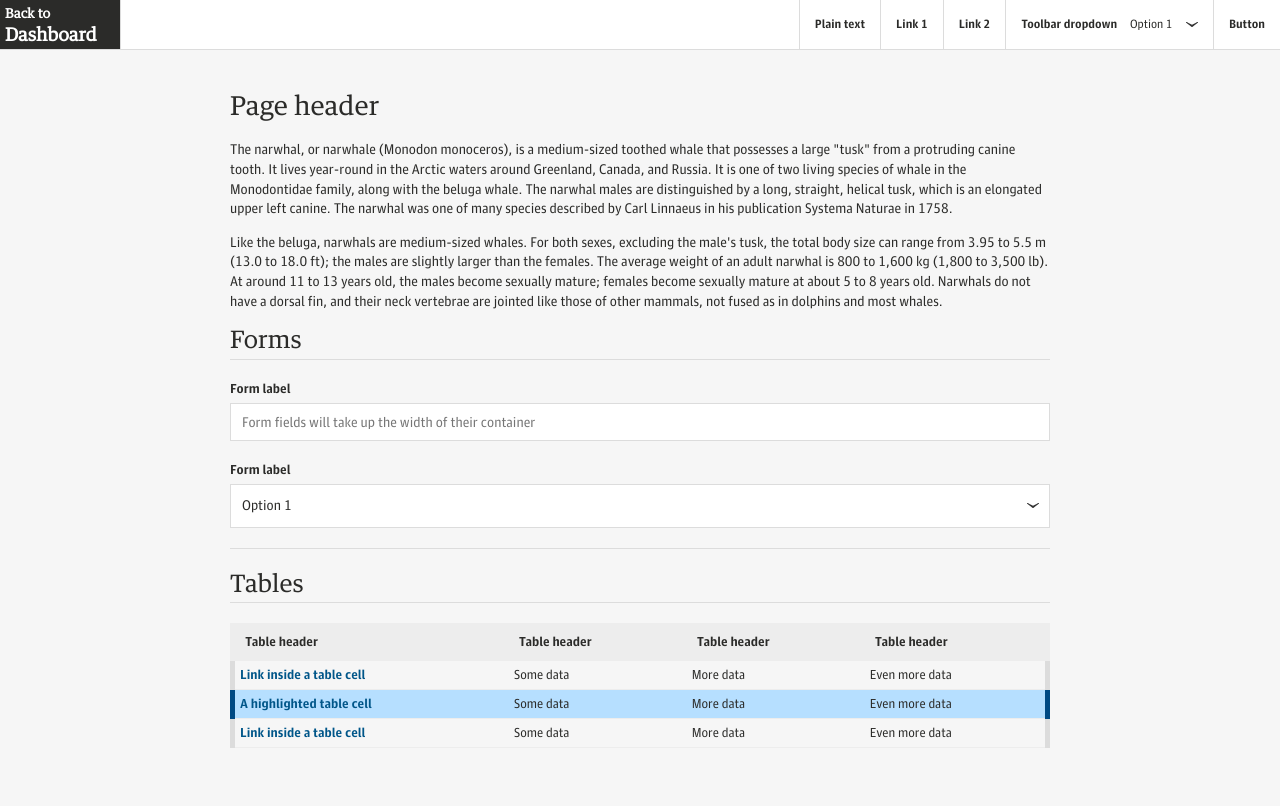
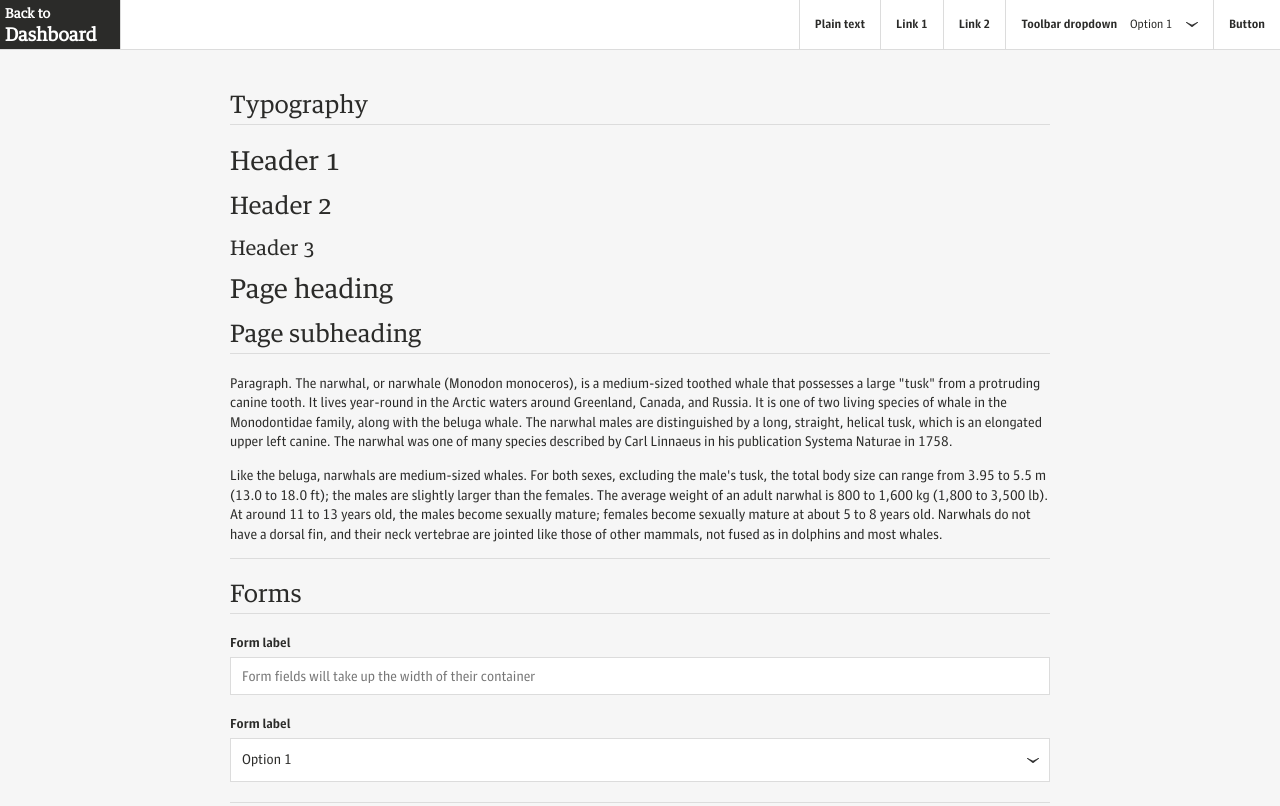
Before and after one commit to guardian/tools-boilerplate, a website: page index.html in a window 1280 px wide. Shown: the top 806 px of the page. Drawn offline with nearby package versions, Linux system fonts and the light colour scheme; files that its build step writes are made by us from their sources.

Commit message:
add type section

```diff
--- a/index.html
+++ b/index.html
@@ -56,11 +56,22 @@
     <div class="page">
 
       <main class="container" role="main">
-        <h1 class="page__heading">Page header</h1>
-        <p class="paragraph">The narwhal, or narwhale (Monodon monoceros), is a medium-sized toothed whale that possesses a large "tusk" from a protruding canine tooth. It lives year-round in the Arctic waters around Greenland, Canada, and Russia. It is one of two living species of whale in the Monodontidae family, along with the beluga whale. The narwhal males are distinguished by a long, straight, helical tusk, which is an elongated upper left canine. The narwhal was one of many species described by Carl Linnaeus in his publication Systema Naturae in 1758.</p>
 
-        <p class="paragraph">Like the beluga, narwhals are medium-sized whales. For both sexes, excluding the male's tusk, the total body size can range from 3.95 to 5.5 m (13.0 to 18.0 ft); the males are slightly larger than the females. The average weight of an adult narwhal is 800 to 1,600 kg (1,800 to 3,500 lb). At around 11 to 13 years old, the males become sexually mature; females become sexually mature at about 5 to 8 years old. Narwhals do not have a dorsal fin, and their neck vertebrae are jointed like those of other mammals, not fused as in dolphins and most whales.</p>
+        <section class="page__section">
 
+          <h2 class="page__subheading">Typography</h2>
+
+          <h1>Header 1</h1>
+          <h2>Header 2</h2>
+          <h3>Header 3</h3>
+
+          <h1 class="page__heading">Page heading</h1>
+          <h2 class="page__subheading">Page subheading</h2>
+          <p class="paragraph">Paragraph. The narwhal, or narwhale (Monodon monoceros), is a medium-sized toothed whale that possesses a large "tusk" from a protruding canine tooth. It lives year-round in the Arctic waters around Greenland, Canada, and Russia. It is one of two living species of whale in the Monodontidae family, along with the beluga whale. The narwhal males are distinguished by a long, straight, helical tusk, which is an elongated upper left canine. The narwhal was one of many species described by Carl Linnaeus in his publication Systema Naturae in 1758.</p>
+
+          <p class="paragraph">Like the beluga, narwhals are medium-sized whales. For both sexes, excluding the male's tusk, the total body size can range from 3.95 to 5.5 m (13.0 to 18.0 ft); the males are slightly larger than the females. The average weight of an adult narwhal is 800 to 1,600 kg (1,800 to 3,500 lb). At around 11 to 13 years old, the males become sexually mature; females become sexually mature at about 5 to 8 years old. Narwhals do not have a dorsal fin, and their neck vertebrae are jointed like those of other mammals, not fused as in dolphins and most whales.</p>
+
+        </section>
 
         <section class="page__section">
 
```
